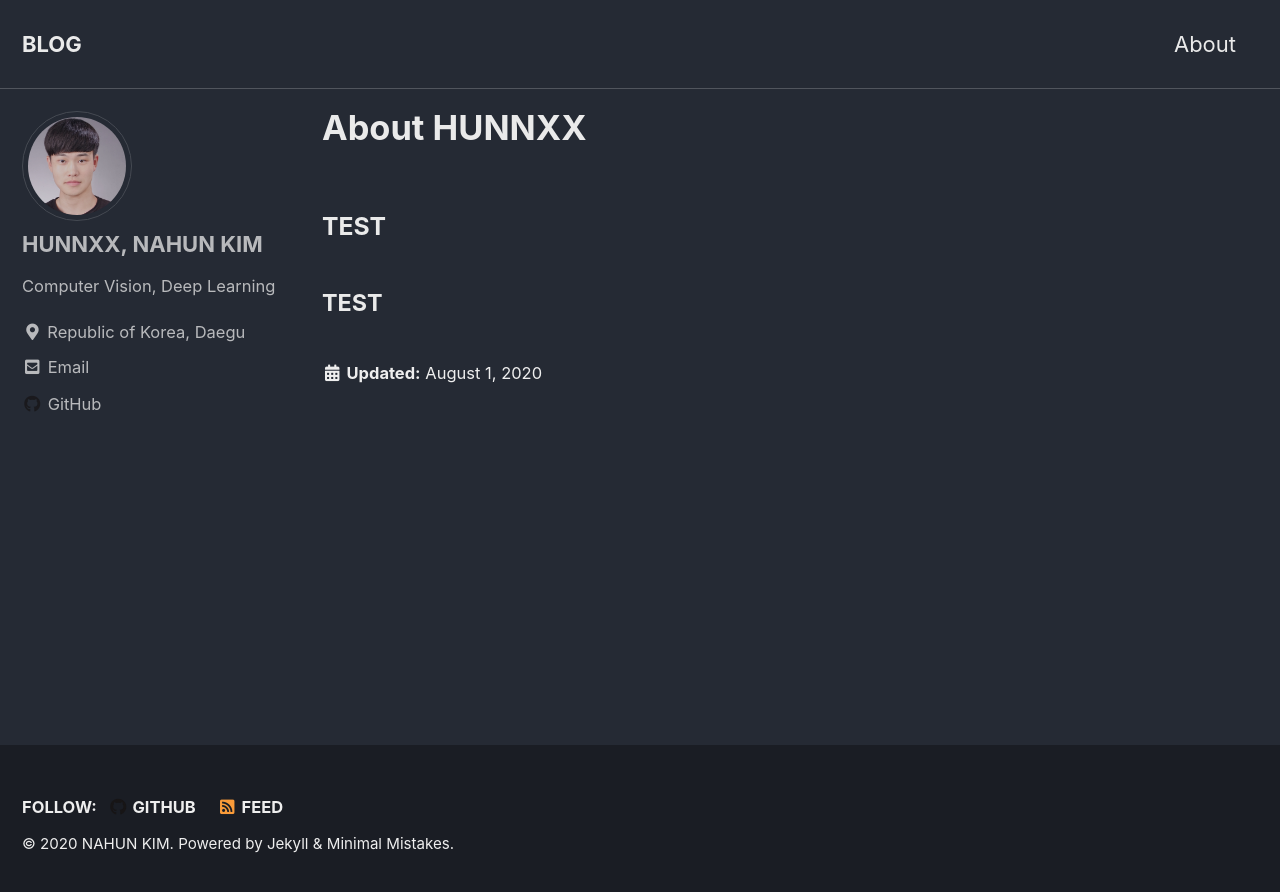
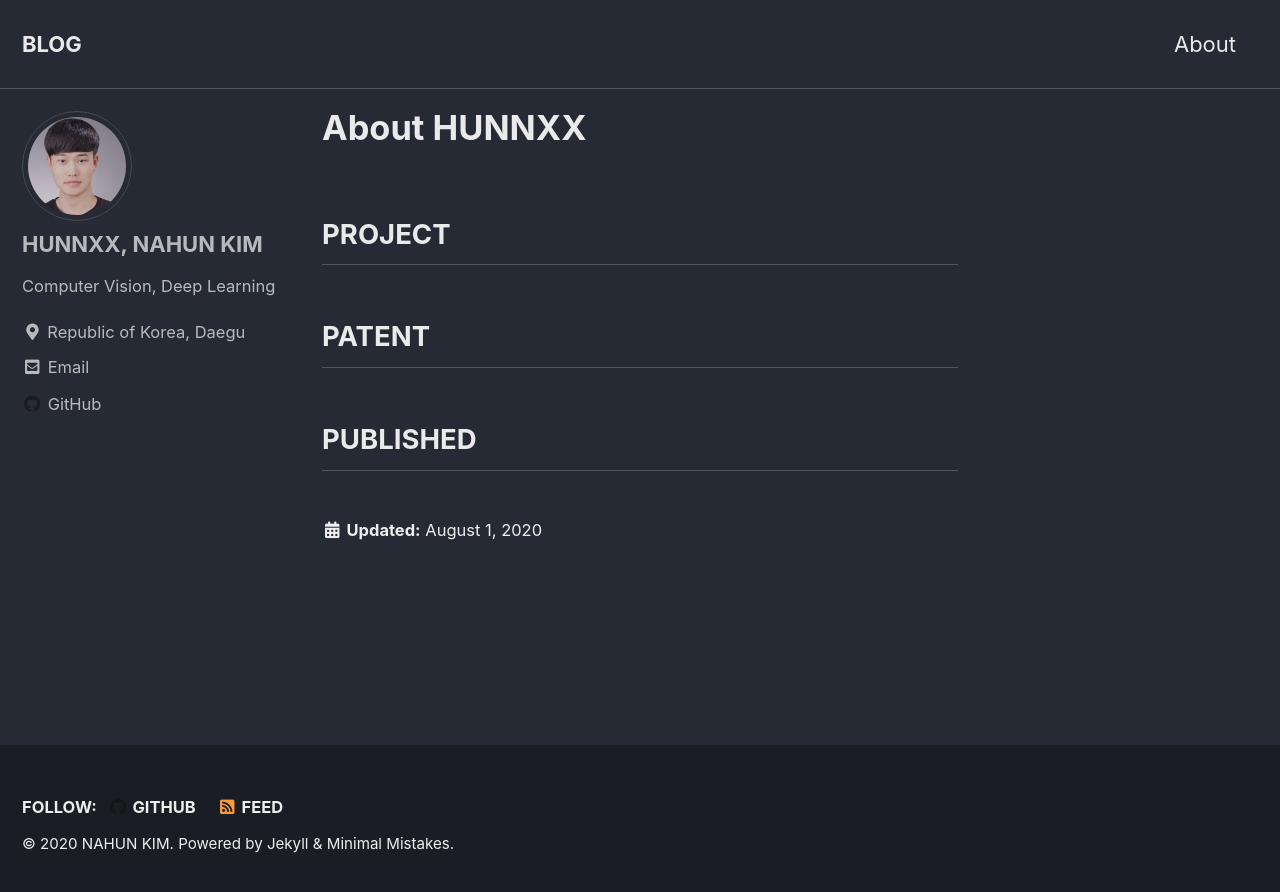
Before and after one commit to hunnxx/hunnxx.github.io, a Jekyll site: the page built from about/index.md, in a window 1280 px wide. Shown: the top 892 px of the page. Built offline with Jekyll 4.4.1, drawn with Linux system fonts in a browser that asks for light colours; cached includes are drawn as plain includes.

Commit message:
Update index.md

```diff
--- a/about/index.md
+++ b/about/index.md
@@ -1,9 +1,10 @@
 ---
-layout: single
 title: "About HUNNXX"
 date: 2020-08-01 22:15:00 -0400
 ---
 
-### TEST
+## PROJECT
 
-#### TEST
+## PATENT
+
+## PUBLISHED
```
